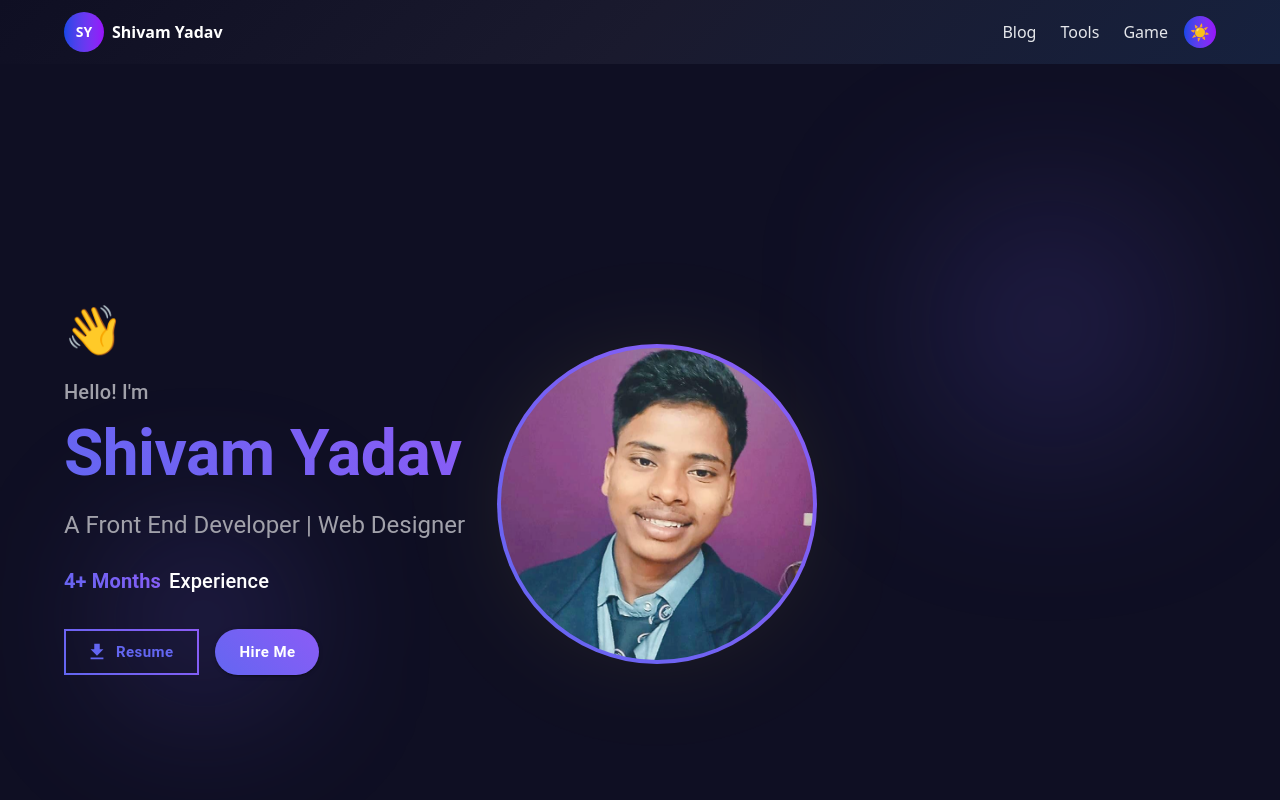
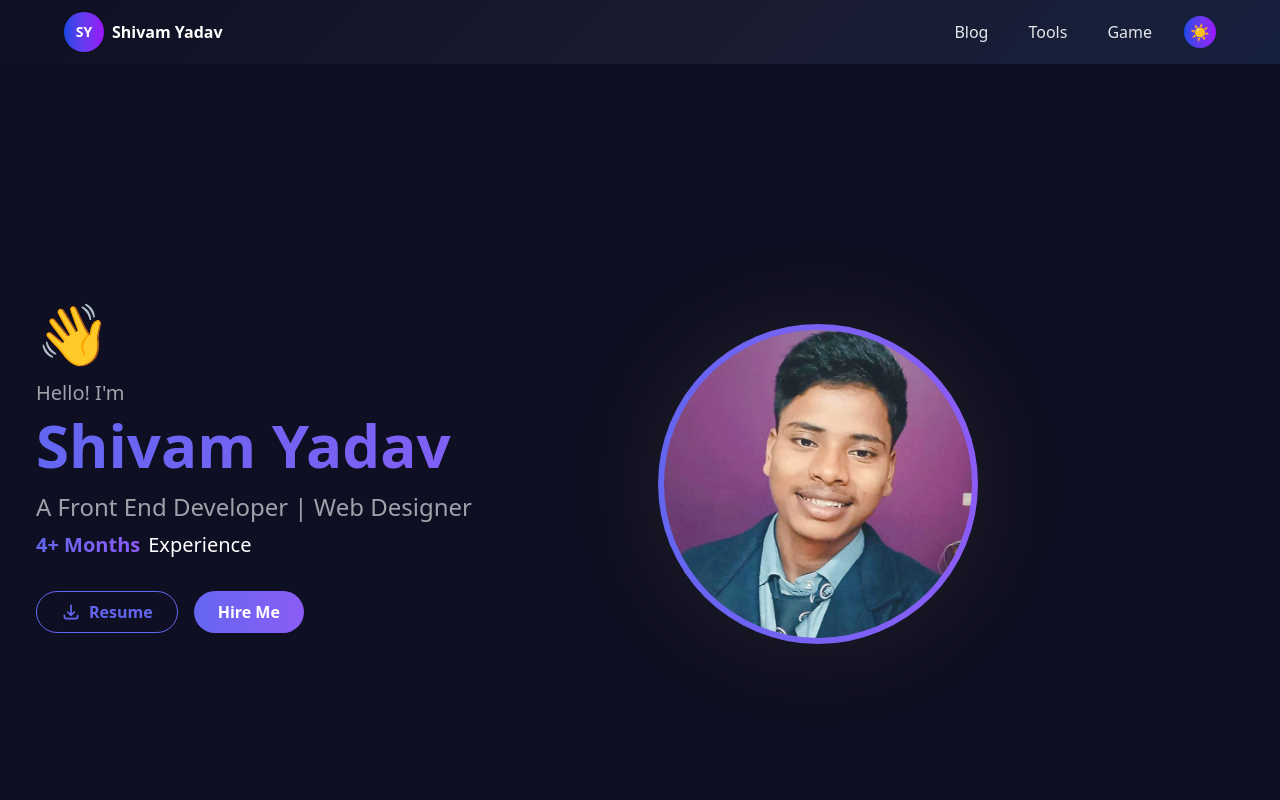
Before and after one commit to iCoder5744/portfolio, a Next.js app: page / in a window 1280 px wide. Shown: the top 800 px of the page. Built offline with nearby package versions, Linux system fonts and the light colour scheme.

Commit message:
manage hero section

```diff
--- a/src/app/globals.css
+++ b/src/app/globals.css
@@ -3,21 +3,7 @@
 @tailwind components;
 @tailwind utilities; */
 
-:root {
-  --foreground-rgb: 0, 0, 0;
-  --background-rgb: 240, 240, 240;
-}
 
-.dark {
-  --foreground-rgb: 240, 240, 240;
-  --background-rgb: 0, 0, 0;
-}
-
-body {
-  color: rgb(var(--foreground-rgb));
-  background: linear-gradient(135deg, #0f0f23 0%, #1a1a2e 50%, #16213e 100%);
-  transition: background 0.3s ease, color 0.3s ease;
-}
 
 @layer components {
   .skill-pill {
--- a/src/components/Hero.js
+++ b/src/components/Hero.js
@@ -1,16 +1,6 @@
 'use client';
 
 import React from 'react';
-import {
-  Box,
-  Container,
-  Typography,
-  Button,
-  Grid,
-  Avatar,
-  Fab,
-} from '@mui/material';
-import { Download, Work } from '@mui/icons-material';
 import { motion } from 'framer-motion';
 import Image from 'next/image';
 import Navbar from './Navbar';
@@ -24,66 +14,34 @@ export default function Hero() {
   };
 
   return (
-    <Box sx={{ minHeight: '100vh', overflow: 'hidden' }}>
+    <div className="min-h-screen overflow-hidden bg-[#0f0f23]">
+      {/* Navbar would go here */}
       <Navbar />
 
       {/* Hero Section */}
-      <Box
+      <section
         id="home"
-        sx={{
-          minHeight: '100vh',
-          display: 'flex',
-          alignItems: 'center',
-          background: '#0f0f23',
-          position: 'relative',
-          overflow: 'hidden',
-        }}
+        className="min-h-screen flex items-center relative overflow-hidden"
       >
         {/* Animated Background Elements */}
-        <Box
-          sx={{
-            position: 'absolute',
-            top: '20%',
-            right: '10%',
-            width: { xs: '150px', md: '200px' },
-            height: { xs: '150px', md: '200px' },
-            borderRadius: '50%',
-            background: 'linear-gradient(45deg, rgba(99, 102, 241, 0.3), rgba(139, 92, 246, 0.3))',
-            filter: 'blur(100px)',
-            animation: 'float 6s ease-in-out infinite',
-          }}
-        />
-        <Box
-          sx={{
-            position: 'absolute',
-            bottom: '20%',
-            left: '10%',
-            width: { xs: '120px', md: '150px' },
-            height: { xs: '120px', md: '150px' },
-            borderRadius: '50%',
-            background: 'linear-gradient(45deg, rgba(139, 92, 246, 0.3), rgba(99, 102, 241, 0.3))',
-            filter: 'blur(80px)',
-            animation: 'float 8s ease-in-out infinite reverse',
-          }}
-        />
 
-        <Container maxWidth="lg" sx={{ pt: { xs: 12, md: 10 }, position: 'relative', zIndex: 1 }}>
-          <Grid container spacing={4} alignItems="center">
-            <Grid item xs={12} md={6}>
+
+        <div className="container mx-auto px-4 pt-0 sm:pt-8 md:pt-10 relative z-10">
+          <div className="flex flex-col md:flex-row items-center  justify-between gap-4">
+            {/* Text Content - order changes on mobile */}
+            <div className=" w-full md:w-1/2 order-1 flex flex-col justify-center md:justify-start max-md:items-center max-md:text-center md:ml-5">
               <motion.div
                 initial={{ opacity: 0, y: 50 }}
                 animate={{ opacity: 1, y: 0 }}
                 transition={{ duration: 0.8 }}
               >
-                <Box sx={{ mb: 2 }}>
+                <div className="mb-5 md:mb-8">
                   <motion.div
                     initial={{ opacity: 0, y: 20 }}
                     animate={{ opacity: 1, y: 0 }}
-                    className="mb-4"
+                    className="mb-2 md:mb-4"
                   >
-                    <Typography variant="h4" sx={{ mb: 2, fontSize: { xs: '2rem', md: '3rem' } }}>
-                      👋
-                    </Typography>
+                    <h1 className="text-2xl md:text-4xl lg:text-6xl mb-2 sm:mb-4">👋</h1>
                   </motion.div>
 
                   <motion.div
@@ -91,23 +49,10 @@ export default function Hero() {
                     animate={{ opacity: 1, y: 0 }}
                     transition={{ delay: 0.1 }}
                   >
-                    <Typography variant="h6" sx={{ color: '#a1a1aa', mb: 1 }}>
-                      Hello! I&apos;m
-                    </Typography>
-                    <Typography
-                      variant="h2"
-                      component="h1"
-                      sx={{
-                        fontWeight: 'bold',
-                        fontSize: { xs: '2.5rem', md: '3.5rem', lg: '4rem' },
-                        background: 'linear-gradient(45deg, #6366f1, #8b5cf6)',
-                        WebkitBackgroundClip: 'text',
-                        WebkitTextFillColor: 'transparent',
-                        mb: 2,
-                      }}
-                    >
+                    <h2 className="text-xl text-[#a1a1aa] sm:mb-2">Hello! I'm</h2>
+                    <h1 className="font-bold text-5xl md:text-5xl lg:text-6xl mb-4 bg-gradient-to-r from-[#6366f1] to-[#8b5cf6] bg-clip-text text-transparent">
                       Shivam Yadav
-                    </Typography>
+                    </h1>
                   </motion.div>
 
                   <motion.div
@@ -115,16 +60,9 @@ export default function Hero() {
                     animate={{ opacity: 1, y: 0 }}
                     transition={{ delay: 0.2 }}
                   >
-                    <Typography
-                      variant="h5"
-                      sx={{
-                        color: '#a1a1aa',
-                        mb: 3,
-                        fontSize: { xs: '1.25rem', md: '1.5rem' },
-                      }}
-                    >
+                    <h3 className=" text-md sm:text-xl md:text-2xl text-[#a1a1aa] mb-2">
                       A Front End Developer | Web Designer
-                    </Typography>
+                    </h3>
                   </motion.div>
 
                   <motion.div
@@ -132,147 +70,96 @@ export default function Hero() {
                     animate={{ opacity: 1, y: 0 }}
                     transition={{ delay: 0.3 }}
                   >
-                    <Box sx={{ display: 'flex', alignItems: 'center', mb: 4 }}>
-                      <Typography
-                        variant="h6"
-                        sx={{
-                          background: 'linear-gradient(45deg, #6366f1, #8b5cf6)',
-                          WebkitBackgroundClip: 'text',
-                          WebkitTextFillColor: 'transparent',
-                          fontWeight: 'bold',
-                          mr: 1,
-                        }}
-                      >
+                    <div className="flex max-md:justify-center  mb-2">
+                      <span className=" text-sm sm:text-xl font-bold bg-gradient-to-r from-[#6366f1] to-[#8b5cf6] bg-clip-text text-transparent mr-2">
                         4+ Months
-                      </Typography>
-                      <Typography variant="h6" sx={{ color: 'white' }}>Experience</Typography>
-                    </Box>
+                      </span>
+                      <span className="text-sm sm:text-xl text-white">Experience</span>
+                    </div>
                   </motion.div>
-                </Box>
+                </div>
 
                 <motion.div
                   initial={{ opacity: 0, y: 20 }}
                   animate={{ opacity: 1, y: 0 }}
                   transition={{ delay: 0.4 }}
                 >
-                  <Box sx={{ display: 'flex', gap: 2, flexWrap: 'wrap', mb: 4 }}>
-                    <Button
-                      variant="outlined"
-                      size="large"
-                      startIcon={<Download />}
-                      href="#resume"
-                      sx={{
-                        borderColor: '#6366f1',
-                        color: '#6366f1',
-                        borderRadius: '25px',
-                        px: 3,
-                        py: 1,
-                        textTransform: 'none',
-                        fontWeight: 600,
-                        border: '2px solid',
-                        borderImage: 'linear-gradient(45deg, #6366f1, #8b5cf6) 1',
-                        '&:hover': {
-                          background: 'linear-gradient(45deg, #6366f1, #8b5cf6)',
-                          borderColor: 'transparent',
-                          color: 'white',
-                          transform: 'scale(1.05)',
-                        },
-                        transition: 'all 0.3s ease',
-                      }}
+                  <div className="flex gap-2 sm:gap-4 flex-wrap mb-8 max-md:justify-center">
+                    <button
+                      onClick={() => scrollToSection('resume')}
+                      className="flex items-center px-4 sm:px-6 py-1 sm:py-2 rounded-full border border-[#6366f1] text-[#6366f1] font-semibold hover:bg-gradient-to-r hover:from-[#6366f1] hover:to-[#8b5cf6] hover:text-white hover:border-transparent transition-all duration-300 hover:scale-105"
                     >
+                      <svg xmlns="http://www.w3.org/2000/svg" className="h-5 w-5 mr-2" fill="none" viewBox="0 0 24 24" stroke="currentColor">
+                        <path strokeLinecap="round" strokeLinejoin="round" strokeWidth={2} d="M4 16v1a3 3 0 003 3h10a3 3 0 003-3v-1m-4-4l-4 4m0 0l-4-4m4 4V4" />
+                      </svg>
                       Resume
-                    </Button>
-                    <Button
-                      variant="contained"
-                      size="large"
-                      sx={{
-                        background: 'linear-gradient(45deg, #6366f1, #8b5cf6)',
-                        borderRadius: '25px',
-                        px: 3,
-                        py: 1,
-                        textTransform: 'none',
-                        fontWeight: 600,
-                        '&:hover': {
-                          background: 'linear-gradient(45deg, #4f46e5, #7c3aed)',
-                          transform: 'scale(1.05)',
-                        },
-                        transition: 'all 0.3s ease',
-                      }}
+                    </button>
+                    <button
                       onClick={() => scrollToSection('contact')}
+                      className="px-6 sm:px-6 py-0 sm:py-2 rounded-full bg-gradient-to-r from-[#6366f1] to-[#8b5cf6] text-white font-md md:font-semibold hover:from-[#4f46e5] hover:to-[#7c3aed] transition-all duration-300 hover:scale-105"
                     >
                       Hire Me
-                    </Button>
-                  </Box>
+                    </button>
+                  </div>
                 </motion.div>
               </motion.div>
-            </Grid>
+            </div>
 
-            <Grid item xs={12} md={6}>
+            {/* Image Content - order changes on mobile */}
+            <div className="w-full md:w-1/2 order-2 flex justify-center md:justify-start items-start md:items-center mb-8 md:mb-0 ">
               <motion.div
                 initial={{ opacity: 0, scale: 0.8 }}
                 animate={{ opacity: 1, scale: 1 }}
                 transition={{ duration: 0.8, delay: 0.2 }}
               >
-                <Box sx={{ display: 'flex', justifyContent: 'center', position: 'relative' }}>
+                <div className="relative flex justify-center w-full">
                   {/* Glowing background */}
-                  <Box
-                    sx={{
-                      position: 'absolute',
-                      inset: 0,
-                      background: 'radial-gradient(circle, rgba(255, 235, 59, 0.3) 0%, transparent 70%)',
-                      borderRadius: '50%',
-                      filter: 'blur(60px)',
-                      zIndex: -1,
-                    }}
-                  />
+                  <div className="absolute inset-0 bg-[radial-gradient(circle,rgba(255,235,59,0.3)_0%,transparent_70%)] rounded-full blur-[60px] -z-10"></div>
 
-                  <Box
-                    sx={{
-                      width: { xs: 250, sm: 280, md: 320 },
-                      height: { xs: 250, sm: 280, md: 320 },
-                      borderRadius: '50%',
-                      background: 'linear-gradient(45deg, #6366f1, #8b5cf6)',
-                      p: 0.5,
-                      animation: 'pulse 2s infinite',
-                      position: 'relative',
-                      overflow: 'hidden',
-                    }}
-                  >
-                    <Box
-                      sx={{
-                        width: '100%',
-                        height: '100%',
-                        borderRadius: '50%',
-                        overflow: 'hidden',
-                        position: 'relative',
-                      }}
-                    >
+                  <div className="w-54 h-54 sm:w-64 sm:h-64 md:w-72 md:h-72 lg:w-80 lg:h-80 rounded-full bg-gradient-to-r from-[#6366f1] to-[#8b5cf6] p-1.5 animate-pulse relative overflow-hidden">
+                    <div className="w-full h-full rounded-full overflow-hidden relative">
                       <Image
                         src="/images/Profile.png"
                         alt="Shivam Yadav"
                         fill
-                        style={{ objectFit: 'cover' }}
+                        className="object-cover"
                         priority
                       />
-                    </Box>
-                  </Box>
-                </Box>
+                    </div>
+                  </div>
+                </div>
               </motion.div>
-            </Grid>
-          </Grid>
-        </Container>
+            </div>
+          </div>
+        </div>
+      </section>
 
-        <style jsx>{`
+      <style jsx global>{`
         @keyframes float {
           0%, 100% { transform: translateY(0px); }
           50% { transform: translateY(-20px); }
+        }
+        @keyframes float-reverse {
+          0%, 100% { transform: translateY(0px); }
+          50% { transform: translateY(20px); }
         }
         @keyframes pulse {
           0%, 100% { transform: scale(1); }
           50% { transform: scale(1.05); }
         }
+        .animate-float {
+          animation: float 6s ease-in-out infinite;
+        }
+        .animate-float-reverse {
+          animation: float-reverse 8s ease-in-out infinite;
+        }
+        .animate-pulse {
+          animation: pulse 2s infinite;
+        }
+        .border-gradient {
+          border-image-slice: 1;
+        }
       `}</style>
-      </Box>
-    </Box>
+    </div>
   );
 }
--- a/src/components/Navbar.js
+++ b/src/components/Navbar.js
@@ -49,16 +49,16 @@ export default function Navbar() {
           <div className="rounded-full bg-gradient-to-r from-blue-700 to-purple-600 p-1 w-10 h-10 flex items-center justify-center">
             <span className="text-white font-bold text-sm">SY</span>
           </div>
-          <span className="text-white font-bold">Shivam Yadav</span>
+          <span className="text-white font-bold max-sm:hidden">Shivam Yadav</span>
         </div>
       </Link>
 
 
       <div className="flex items-center gap-4">
-        <div className='flex items-center gap-x-4 max-md:hidden '>
+        <div className='flex items-center gap-x-4 md:gap-x-8  '>
 
           {/* Right: Blog | Tools | Game */}
-          <div className=' text-gray-200 flex gap-3 sm:gap-6 max-sm:text-sm font-medium'>
+          <div className=' text-gray-200 flex gap-3 sm:gap-6 md:gap-10 max-sm:text-sm font-medium'>
             <Link href="/blog">Blog</Link>
             <Link href="/tools">Tools</Link>
             <Link href="/game">Game</Link>
@@ -68,7 +68,7 @@ export default function Navbar() {
           {(pathname.startsWith('/') || pathname.startsWith('/blog') || pathname.startsWith('/tools') || pathname === '/game') && (
             <button
               onClick={toggleTheme}
-              className="w-8 h-8 rounded-full bg-gradient-to-r from-blue-700 to-purple-600 flex items-center justify-center cursor-pointer transition-colors duration-300"
+              className=" w-8 h-8 rounded-full bg-gradient-to-r from-blue-700 to-purple-600 flex items-center justify-center cursor-pointer transition-colors duration-300"
               aria-label={`Switch to ${theme === 'dark' ? 'light' : 'dark'} mode`}
             >
               {theme === 'dark' ? '☀️' : '🌙'}
@@ -78,15 +78,15 @@ export default function Navbar() {
 
         <button
           onClick={() => setMenuOpen(!menuOpen)}
-          className="md:hidden px-4 py-2 rounded-md bg-gradient-to-r from-blue-700 to-purple-600 text-white font-medium cursor-pointer transition-colors duration-300 hover:bg-yellow-500"
+          className="hidden px-4 py-2 rounded-md bg-gradient-to-r from-blue-700 to-purple-600 text-white font-medium cursor-pointer transition-colors duration-300 hover:bg-yellow-500"
         >
           Menu
         </button>
       </div>
 
       {/* Menu Drawer */}
-      {menuOpen && (
-        <div className="fixed inset-0 z-50  style={{
+      {/* {menuOpen && (
+        <div className="fixed inset-0 z-50   style={{
     background: 'linear-gradient(135deg, #0f0f23 0%, #1a1a2e 50%, #16213e 100%)',
   }}" onClick={() => setMenuOpen(false)}>
           <div
@@ -139,7 +139,7 @@ export default function Navbar() {
             </div>
           </div>
         </div>
-      )}
+      )} */}
     </nav>
   );
 }
```
Lines whose indentation alone changed are shown as unchanged.
